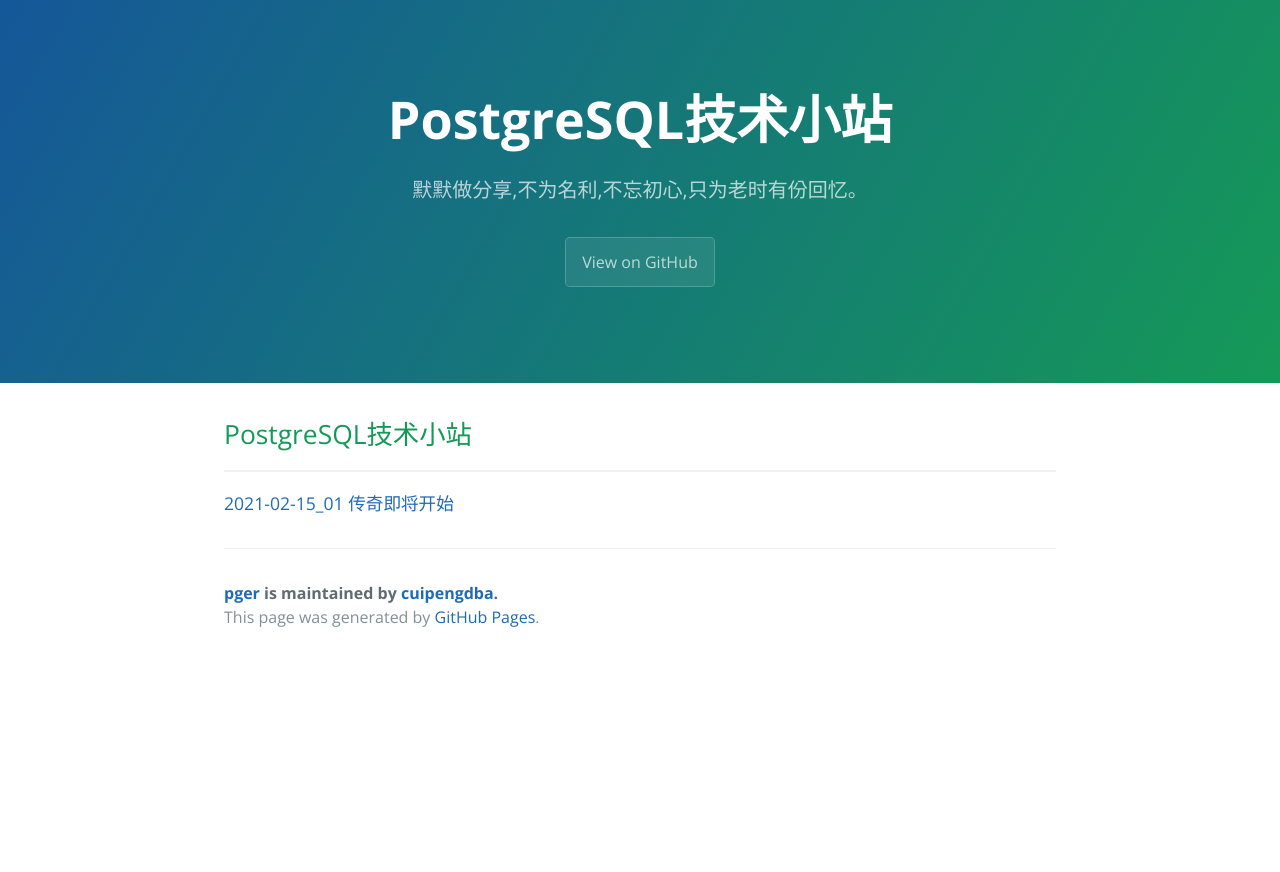
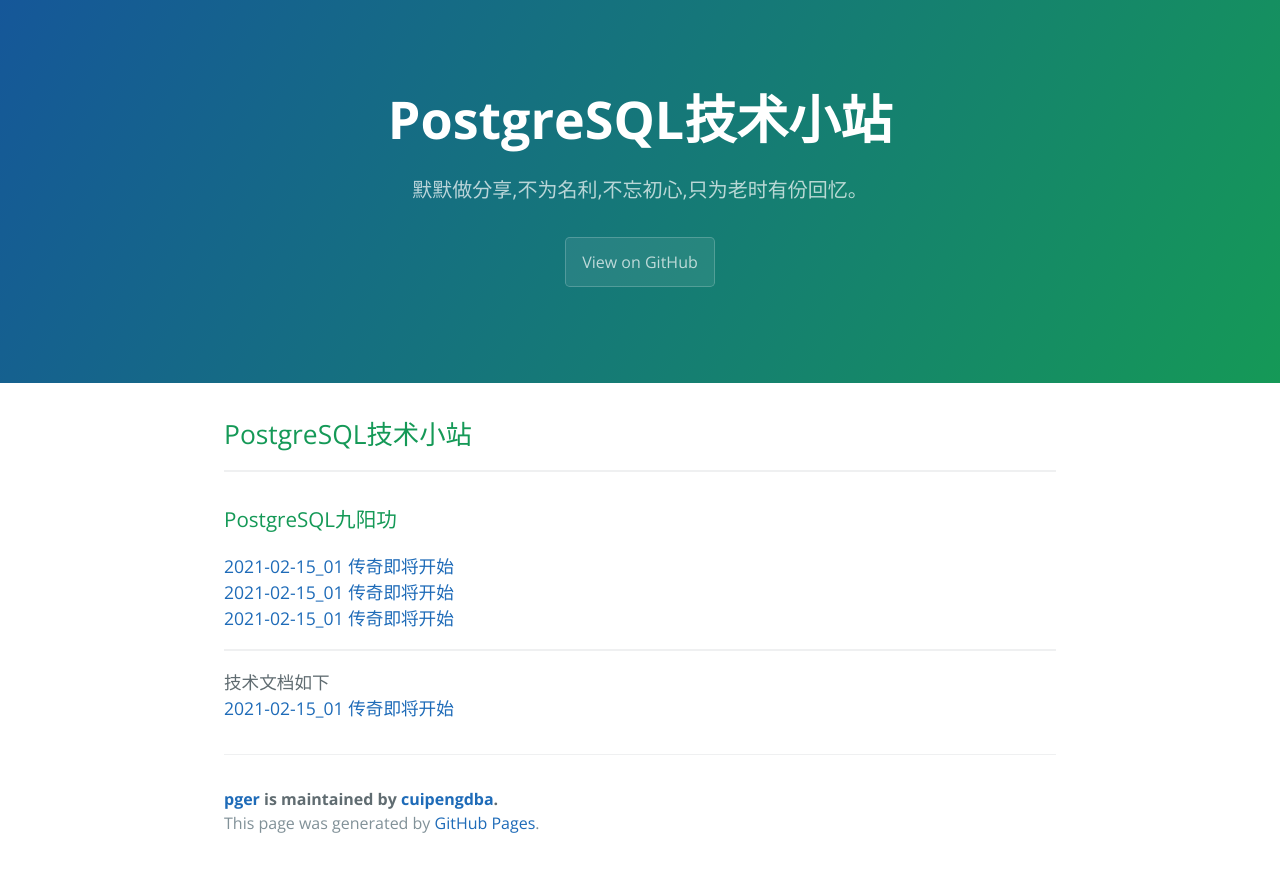
Before and after one commit to cuipengdba/pger, a Jekyll site: the page built from index.md, in a window 1280 px wide. Shown: the top 872 px of the page. Built offline with Jekyll 4.4.1, drawn with Linux system fonts in a browser that asks for light colours; our own code applies the rules of GitHub Pages for plain Markdown files.

Commit message:
Update index.md

```diff
--- a/index.md
+++ b/index.md
@@ -1,5 +1,10 @@
 ## PostgreSQL技术小站
+* * *
+### PostgreSQL九阳功
 
+<a href='tree/202102/20210215_01.html'>2021-02-15_01 传奇即将开始<a/><br/>
+<a href='tree/202102/20210215_01.html'>2021-02-15_01 传奇即将开始<a/><br/>
+<a href='tree/202102/20210215_01.html'>2021-02-15_01 传奇即将开始<a/><br/>
 * * *
-
-<a href='tree/202102/20210215_01.html'>2021-02-15_01 传奇即将开始<a/>
+技术文档如下<br/>
+<a href='tree/202102/20210215_01.html'>2021-02-15_01 传奇即将开始<a/><br/>
```
